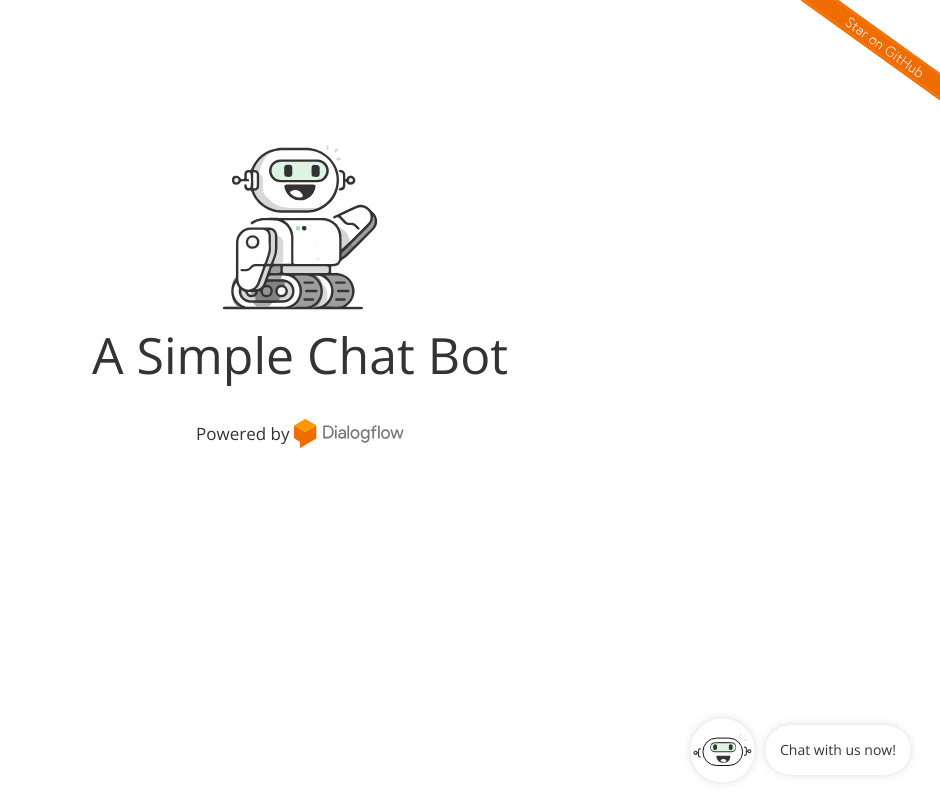
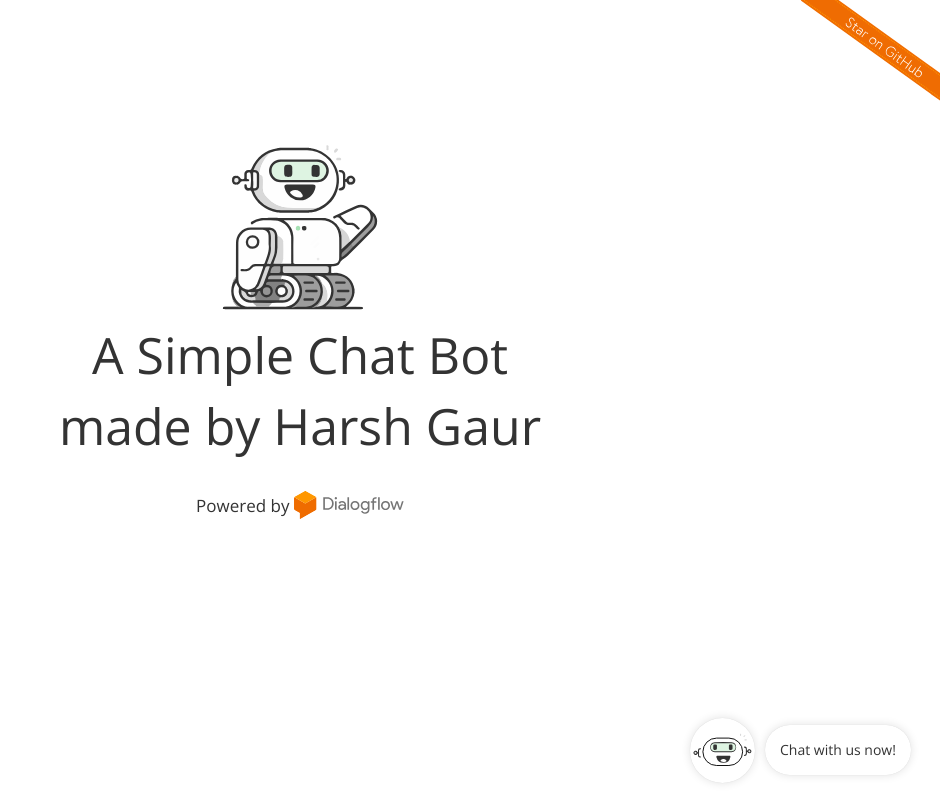
Before and after one commit to iharshgaur/Dialogflow_chatbot, a plain HTML site: page index.html in a window 1280 px wide. Shown: the whole page, without its empty margins (340-1280 px from the left). Drawn offline with nearby package versions, Linux system fonts and the light colour scheme.

Commit message:
Update index.html

```diff
--- a/index.html
+++ b/index.html
@@ -5,12 +5,6 @@
       <!-- CSS -->
       <link rel="stylesheet" href="assets/css/font-awesome.min.css">
       <link rel="stylesheet" href="assets/css/style.css">
-      <!-- HTML5 Shim and Respond.js IE8 support of HTML5 elements and media queries -->
-      <!-- WARNING: Respond.js doesn't work if you view the page via file:// -->
-      <!--[if lt IE 9]>
-          <script src="https://oss.maxcdn.com/libs/html5shiv/3.7.0/html5shiv.js"></script>
-          <script src="https://oss.maxcdn.com/libs/respond.js/1.4.2/respond.min.js"></script>
-      <![endif]-->
   </head>
   <body>
 
@@ -25,6 +19,7 @@
         <br>
         A Simple Chat Bot
         <br>
+        made by Harsh Gaur
         <div class="powered">
           <span>Powered by</span>
           <a href="https://api.ai" target="_blank">
```
